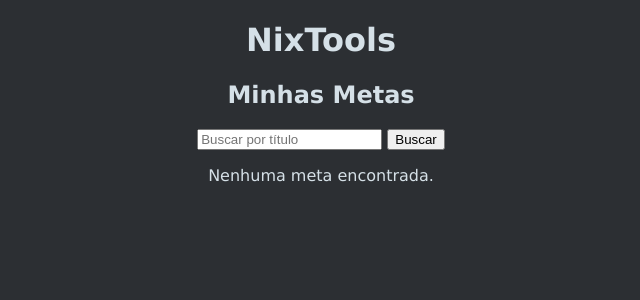
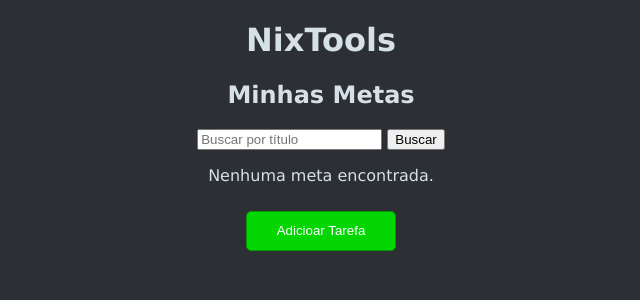
Before and after one commit to byancabsc/HackPyDB, a Flask app: page /view_goals in a window 1280 px wide. Shown: the part 29-329 px from the top of the page, without its empty margins (319-959 px from the left). Run offline with Flask 3, Linux system fonts and the light colour scheme; the visitor is signed in with stand-in values (Sample User, id 1); data that the repository does not hold is empty.

Commit message:
Adicionando botao de adicionar tarefas

```diff
--- a/templates/view_goals.html
+++ b/templates/view_goals.html
@@ -16,4 +16,8 @@
     <p>Nenhuma meta encontrada.</p>
 {% endif %}
 
+<a href="{{ url_for('add_goal') }}">
+    <button type="submit" class="add-btn">Adicioar Tarefa</button>
+</a>
+
 {% endblock %}
```
